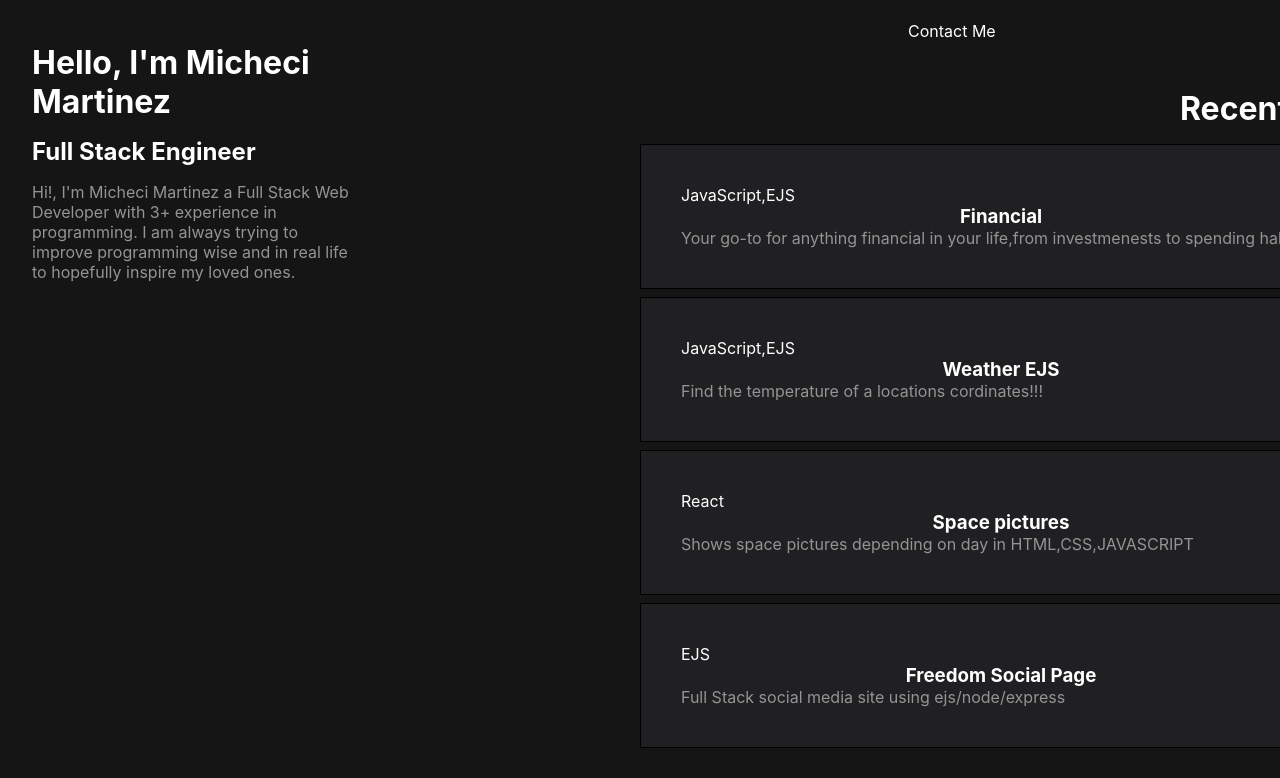
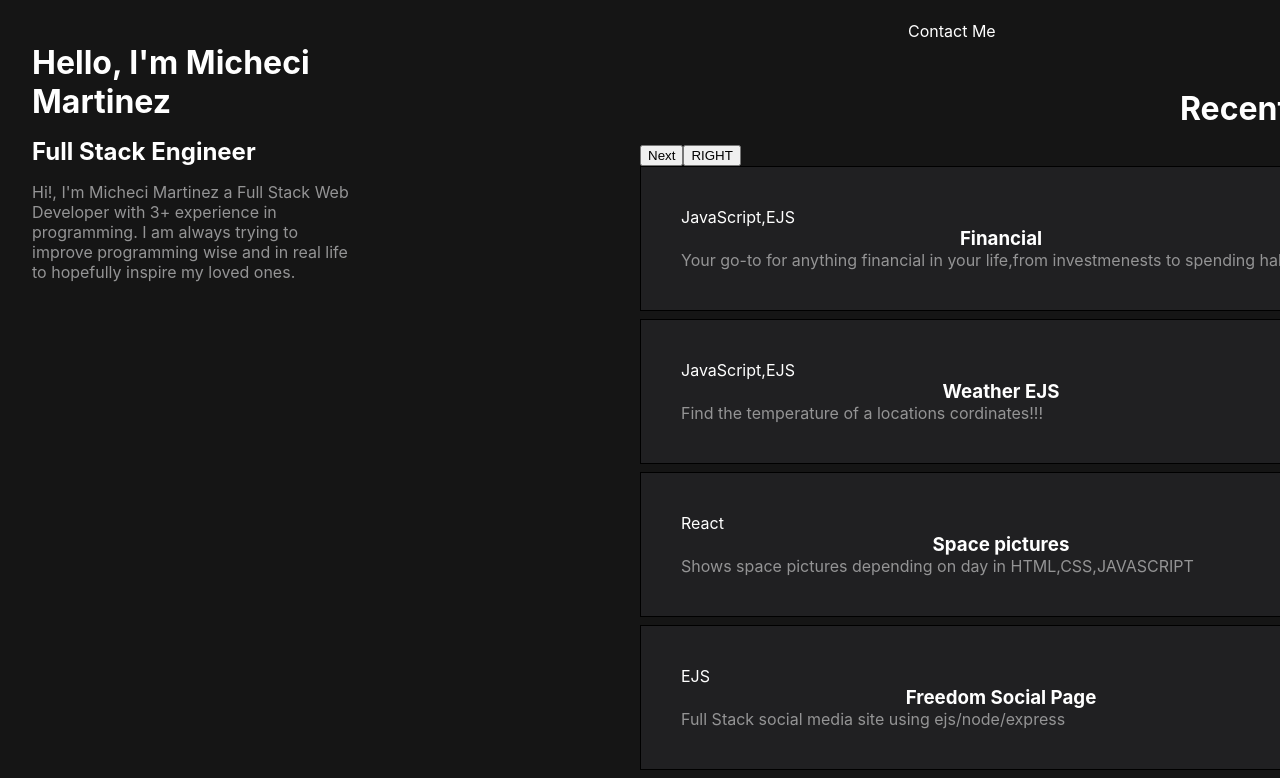
Before and after one commit to micheci/portfolio, a React (Create React App) app: page / in a window 1280 px wide. Shown: the top 778 px of the page. Built offline with nearby package versions, Linux system fonts and the light colour scheme.

Commit message:
added buttons need to add funcnaloty

```diff
--- a/src/Components/Projects.js
+++ b/src/Components/Projects.js
@@ -1,10 +1,26 @@
 import React from 'react'
 import Project from './Project'
 
+
+
+
 const Projects = () => {
+  const ref =  React.createRef(null);
+
+  const scroll = (scrollOffset) => {
+    ref.current.scrollLeft += scrollOffset;
+  };
+
   return (  <>
+
+
+
+
   <h1 className='projectTitle'>Recent Work</h1>
-    <div className='projects-container'>
+  <button onClick={() => scroll(-20)}>Next</button>
+  <button onClick={() => scroll(20)}>RIGHT</button>
+
+    <div  className='projects-container'>
 
 
         <Project desc="Your go-to for anything financial in your life,from investmenests to spending habits" title="Financial" siteName="https://dos-streams-production.up.railway.app/" lang="JavaScript,EJS" />
--- a/src/Css/Projectcss.css
+++ b/src/Css/Projectcss.css
@@ -70,5 +70,6 @@ span{
     flex-direction: column;
     flex-wrap: wrap;
     justify-content: start;
-    overflow-y: auto
+    overflow-y: auto;
+    overflow-x: scroll;
 }
```
